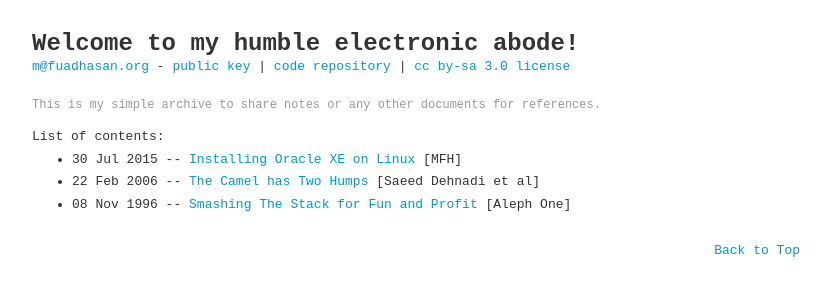
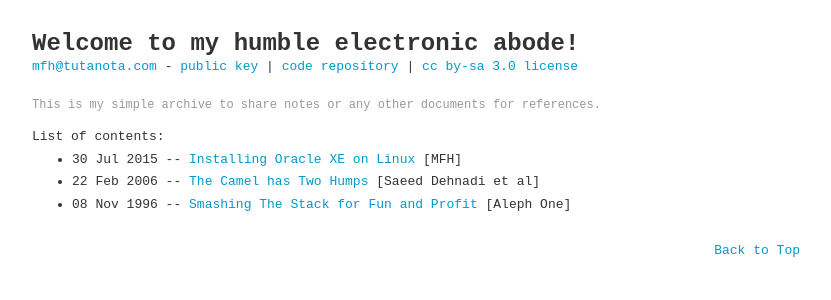
Before and after one commit to mfh/mfh.github.io, a Jekyll site: the page built from index.md, in a window 1280 px wide. Shown: the top 300 px of the page, without its empty margins (224-1055 px from the left). Built offline with Jekyll 4.4.1, drawn with Linux system fonts in a browser that asks for light colours.

Commit message:
change email

```diff
--- a/_config.yml
+++ b/_config.yml
@@ -1,7 +1,7 @@
 title:       "MFH"
 name:        "Welcome to my humble electronic abode!"
 author:      "Muhammad Fuad Hasan"
-email:       "m@fuadhasan.org"
+email:       "mfh@tutanota.com"
 description: ""
 
 baseurl:     ""
```
